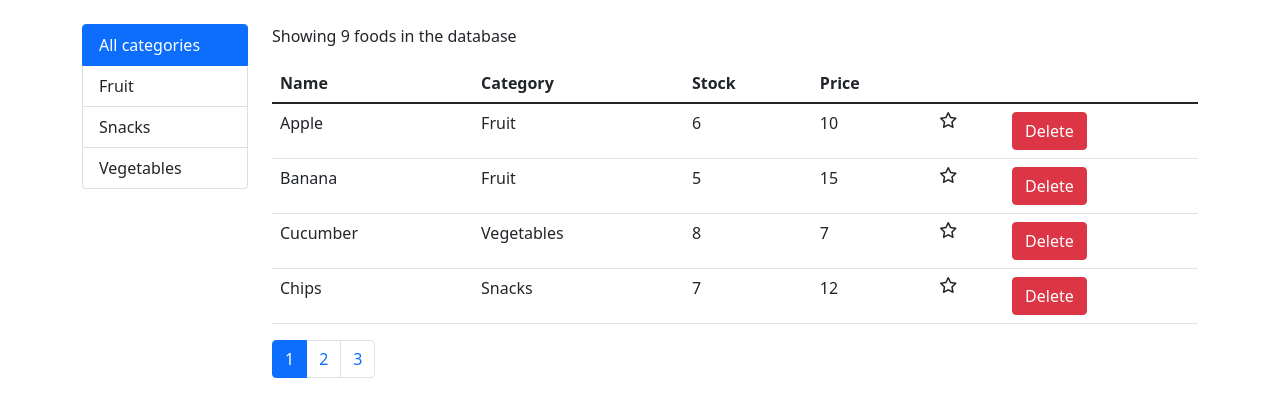
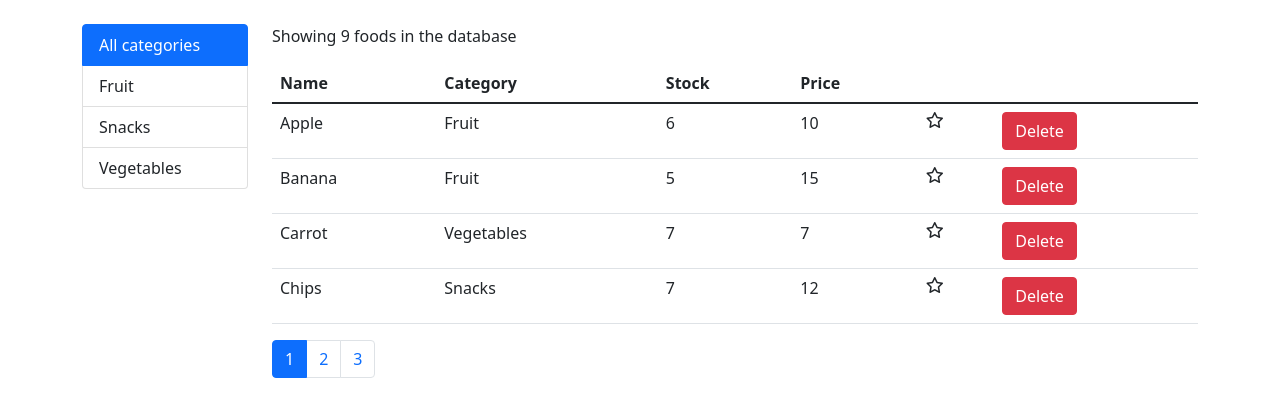
Before and after one commit to Kevin-Krantz/intensive-foods, a React (Create React App) app: page / in a window 1280 px wide. Shown: the top 416 px of the page. Built offline with nearby package versions, Linux system fonts and the light colour scheme.

Commit message:
Implemented onSort event in Foods.jsx

```diff
--- a/src/components/Foods.jsx
+++ b/src/components/Foods.jsx
@@ -1,4 +1,5 @@
 import React, { Component } from "react";
+import _ from "lodash";
 import { getFoods } from "../services/fakeFoodService";
 import { getCategories } from "../services/fakeCategoryService";
 import ListGroup from "./common/ListGroup";
@@ -15,6 +16,7 @@ class Foods extends Component {
     pageSize: 4,
     selectedPage: 1,
     selectedCategory: DEFAULT_CATEGORY,
+    sortColumn: { path: "name", order: "asc" },
   };
 
   componentDidMount() {
@@ -30,6 +32,18 @@ class Foods extends Component {
     this.setState({ foods });
   };
 
+  handleSort = (path) => {
+    const sortColumn = { ...this.state.sortColumn };
+
+    if (sortColumn.path === path) {
+      sortColumn.order = sortColumn.order === "asc" ? "desc" : "asc";
+    } else {
+      sortColumn.path = path;
+      sortColumn.order = "asc";
+    }
+    this.setState({ sortColumn });
+  };
+
   handlePageChange = (page) => this.setState({ selectedPage: page });
 
   handleCategorySelect = (category) =>
@@ -41,6 +55,7 @@ class Foods extends Component {
       selectedPage,
       selectedCategory,
       categories,
+      sortColumn,
       foods: allFoods,
     } = this.state;
     const { length: count } = allFoods;
@@ -51,7 +66,13 @@ class Foods extends Component {
       ? allFoods.filter((f) => f.category._id === selectedCategory._id)
       : allFoods;
 
-    const foods = Paginate(filteredFoods, selectedPage, pageSize);
+    const sortedFoods = _.orderBy(
+      filteredFoods,
+      [sortColumn.path],
+      [sortColumn.order]
+    );
+
+    const foods = Paginate(sortedFoods, selectedPage, pageSize);
 
     return (
       <div className="row mt-4">
@@ -68,6 +89,7 @@ class Foods extends Component {
             foods={foods}
             onFavor={this.handleFavor}
             onDelete={this.handleDelete}
+            onSort={this.handleSort}
           />
           <Pagination
             itemCount={filteredFoods.length}
--- a/src/components/FoodsTable.jsx
+++ b/src/components/FoodsTable.jsx
@@ -1,15 +1,16 @@
 import React from "react";
 import Favorite from "./common/Favorite";
 
-function FoodsTable({ foods, onFavor, onDelete }) {
+function FoodsTable({ foods, onFavor, onDelete, onSort }) {
   return (
     <table className="table">
       <thead>
         <tr>
-          <th>Name</th>
-          <th>Category</th>
-          <th>Stock</th>
-          <th>Price</th>
+          <th onClick={() => onSort("name")}>Name</th>
+          <th onClick={() => onSort("category.name")}>Category</th>
+          <th onClick={() => onSort("numberInStock")}>Stock</th>
+          <th onClick={() => onSort("price")}>Price</th>
+          <th />
           <th />
         </tr>
       </thead>
```
